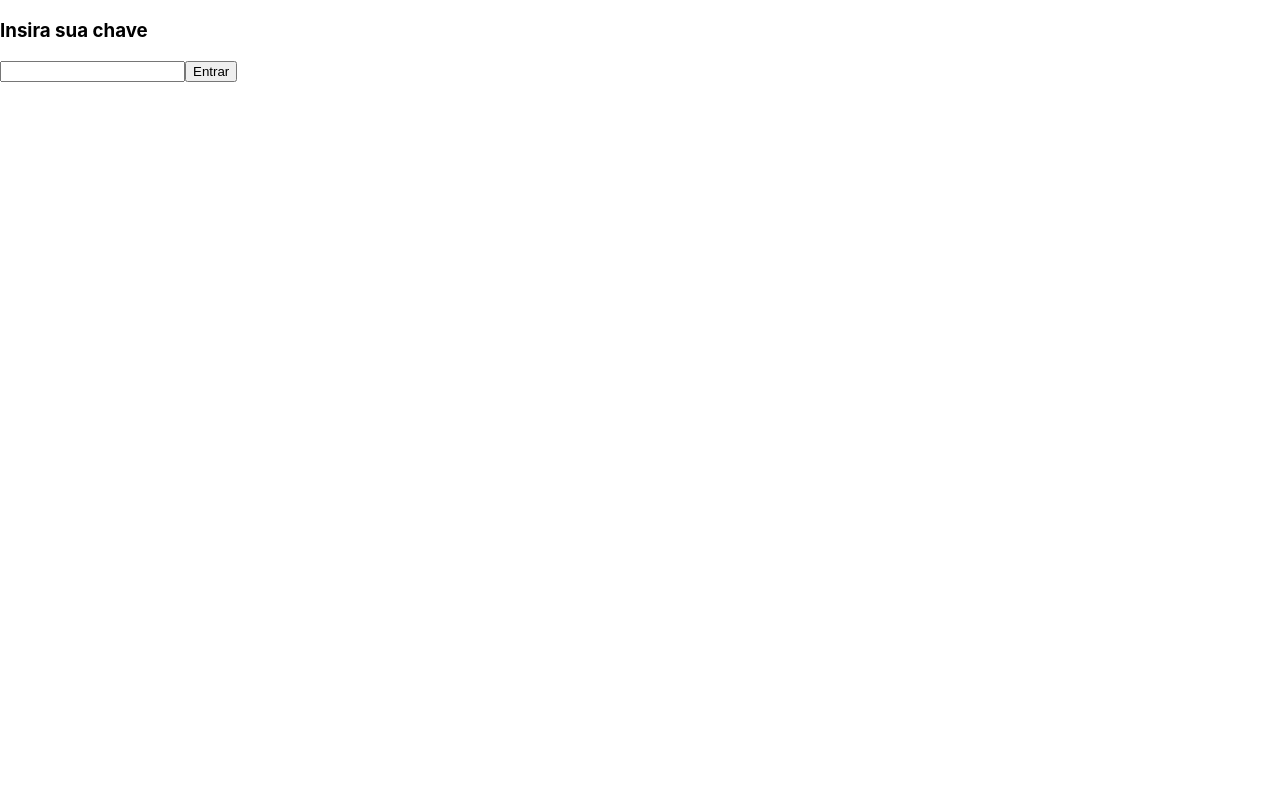
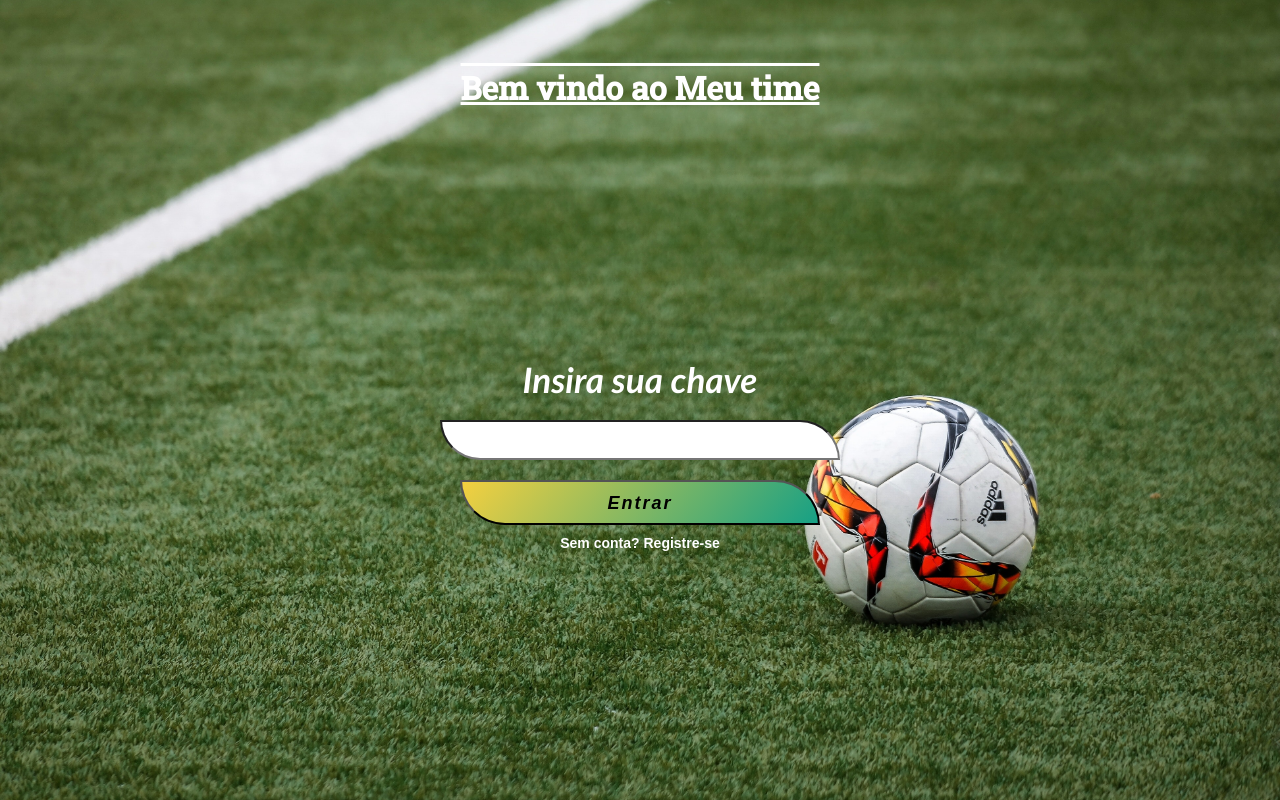
Before and after one commit to Jhonatandbz/meu-time, a React (Create React App) app: page / in a window 1280 px wide. Built offline with nearby package versions, Linux system fonts and the light colour scheme.

Commit message:
finalização

```diff
--- a/src/adapters/apiConfig.ts
+++ b/src/adapters/apiConfig.ts
@@ -1,7 +1,7 @@
 // 'd4c4a53abe5002a0227a38cd3c41b579';
 export const API_URL = 'https://v3.football.api-sports.io/';
 
-let API_KEY = 'blank';
+let API_KEY = '';
 
 export const getApiKey = (): string => {
   return API_KEY;
--- a/src/components/AppComponent/statics/statics.tsx
+++ b/src/components/AppComponent/statics/statics.tsx
@@ -32,6 +32,10 @@ const TeamStatics: React.FC<StaticProps> = ({league, team}) =>{
 
     if(!data?.response.lineups){
         return <h1></h1>
+    }
+
+    if(data?.response.lineups[0].formation == ''){
+        return <h1>Sem dados na API</h1>
     }
 
     const {played, wins, draws, loses} = data.response.fixtures
--- a/src/index.css
+++ b/src/index.css
@@ -1,13 +1,14 @@
-body {
+*{
   margin: 0;
-  font-family: -apple-system, BlinkMacSystemFont, 'Segoe UI', 'Roboto', 'Oxygen',
-    'Ubuntu', 'Cantarell', 'Fira Sans', 'Droid Sans', 'Helvetica Neue',
-    sans-serif;
-  -webkit-font-smoothing: antialiased;
-  -moz-osx-font-smoothing: grayscale;
+  padding: 0;
+  box-sizing: border-box;
+  font-family: sans-serif;
 }
 
-code {
-  font-family: source-code-pro, Menlo, Monaco, Consolas, 'Courier New',
-    monospace;
+ul{
+  list-style: none;
 }
+
+a{
+  text-decoration: none;
+}
--- a/src/pages/App.tsx
+++ b/src/pages/App.tsx
@@ -1,13 +1,16 @@
-import React, {useState} from "react";
+import React, {useEffect, useState} from "react";
+import { useNavigate } from "react-router-dom";
 import "../styles/app.css"
 import Countries from "../components/AppComponent/countries"
 import Leagues from "../components/AppComponent/leagues"
 import Teams from "../components/AppComponent/teams"
 import Players from "../components/AppComponent/players"
 import TeamStatics from "../components/AppComponent/statics/statics"
+import { getApiKey } from "../adapters/apiConfig"
 
 const MeuTime: React.FC = () =>{
 
+    const navigate = useNavigate();
     const [selectedCountry, setSelectedCountry] = useState("")
     const [selectedLeague, setSelectedLeague] = useState("")
     const [selectedTeam, setSelectedTeam] = useState("")
@@ -23,6 +26,21 @@ const MeuTime: React.FC = () =>{
     const teamSelectedEvent = (team: string) => {
         setSelectedTeam(team)
     }
+
+    const backToLogin = () => {
+        navigate('/');
+
+    }
+
+    useEffect(()=>{
+        if(getApiKey() == ''){
+            backToLogin();
+        }
+    }, [])
+
+
+
+
 
     return(
         <div className="containerMain">
--- a/src/pages/index.tsx
+++ b/src/pages/index.tsx
@@ -1,9 +1,9 @@
-import React, { useState, useRef } from "react";
+import React, { useState, useRef, useEffect } from "react";
 import { useNavigate } from "react-router-dom";
 import { makeGetRequest } from "../adapters/get"
 import { setApiKey } from "../adapters/apiConfig"
 import { MyData } from "../interfaces/LoginInterfaces/status"
-import { ToastContainer, toast } from 'react-toastify';
+import "../styles/login.css"
 
 const Login = () => {
 
@@ -24,11 +24,7 @@ const Login = () => {
         }
     }
 
-    const handleApiKeyChange = () => {
-        setApiKey(newApiKey);
-        setNewApiKey('');
-
-        fetchData();
+    useEffect(() => {
 
         if(!data?.response || Object.keys(data.response).length === 0){
             inputKey.current?.classList.add('invalid')
@@ -42,6 +38,18 @@ const Login = () => {
             }
         }
 
+        if(!inputKey.current?.value){
+            setAlertKey('Insira sua chave')
+            inputKey.current?.classList.remove('invalid')
+        }
+
+      }, [data]);
+
+    const handleApiKeyChange = () => {
+        setApiKey(newApiKey);
+        setNewApiKey('');
+
+        fetchData();
     };
 
     const navigate = useNavigate();
@@ -50,13 +58,21 @@ const Login = () => {
     }
 
     return (
-        <>
-            <div className="login">
-                <label htmlFor="key"><h3>{alertKey}</h3></label>
-                <input type="password" name="key" id="key" ref={inputKey} onChange={ (e) => setNewApiKey(e.target.value)}/>
-                <button onClick={() => handleApiKeyChange()}>Entrar</button>
+        <div className="containerLogin">
+            <h1>Bem vindo ao Meu time</h1>
+            <div className="loginContainer">
+
+                <div className="login">
+                    <label htmlFor="key"><h3>{alertKey}</h3></label>
+                    <input type="text" className="key" id="key" ref={inputKey} onChange={ (e) => setNewApiKey(e.target.value)}/>
+                    <button onClick={() => handleApiKeyChange()}><em>Entrar</em></button>
+                </div>
+                <div className="register">
+                    <label htmlFor="registerButton"><p>Sem conta? <a href="https://dashboard.api-football.com/register" target="_blank" rel="noopener noreferrer">Registre-se</a></p></label>
+                </div>
+
             </div>
-        </>
+        </div>
     )
 
 }
--- a/src/styles/app.css
+++ b/src/styles/app.css
@@ -8,7 +8,7 @@
     display: flex;
     flex-direction: column;
     gap: 1em;
-    height: 99vh;
+    height: 100vh;
     background-color: #fff;
 
 }
@@ -18,6 +18,7 @@
     align-items: center;
     border: #000 1px solid;
     gap: 1em;
+    height: 5em;
     background-color: #eaff00;
     background-image: linear-gradient(232deg, #eaff00 17%, #169c38 49%, #0905e3 100%);
 
@@ -83,5 +84,5 @@ select{
     color: #fff;
     background-color: #F4D03F;
     background-image: linear-gradient(132deg, #F4D03F 0%, #16A085 100%);
-    ;
+
 }
--- /dev/null
+++ b/src/styles/login.css
@@ -0,0 +1,108 @@
+@import url('https://fonts.googleapis.com/css2?family=Roboto+Slab:wght@500&display=swap');
+
+.containerLogin{
+    width: 100vw;
+    height: 100vh;
+    background-image: url("../../public/assets/pexels-pixabay-274506.jpg");
+    background-size: cover;
+    background-repeat: no-repeat;
+    background-position: center center;
+    display: flex;
+    flex-direction: column;
+    justify-content: space-evenly;
+    gap: 0px;
+}
+
+.loginContainer{
+    width: 100%;
+    height: 70%;
+    display: flex;
+    flex-direction: column;
+    justify-content: center;
+    align-items: center;
+    gap: 10px;
+
+}
+
+.login h3{
+    font-family: 'Trebuchet MS', 'Lucida Sans Unicode', 'Lucida Grande', 'Lucida Sans', Arial, sans-serif;
+    font-size: 35px;
+    font-style: italic;
+    color: #fff;
+}
+
+.loginContainer .login{
+    width: 100vw;
+    display: flex;
+    flex-direction: column;
+    align-items: center;
+    gap: 20px;
+}
+
+.login > button{
+    border-radius: 0px 50px;
+    width: 20em;
+    height: 2.5em;
+    background: transparent;
+    font-family: 'Roboto Slab', serif;
+    font-weight: bold;
+    letter-spacing: 2px;
+    font-size: 18px;
+    cursor: pointer;
+    background-color: #F4D03F;
+    background-image: linear-gradient(132deg, #F4D03F 0%, #16A085 100%);
+}
+
+.login > .key{
+    border-radius: 0px 50px;
+    width: 30em;
+    height: 3em;
+    padding-left: 22px;
+    font-family: 'Roboto Slab', serif;
+}
+
+.login > .key.invalid{
+    border-radius: 0px 50px;
+    width: 20em;
+    height: 2.5em;
+    padding-left: 18px;
+    border: red 1px solid;
+    color: red;
+    font-family: 'Roboto Slab', serif;
+}
+
+.loginContainer > .register{
+    font-size: 14px;
+    font-weight: bold;
+    font-family: 'Roboto Slab', serif;
+    color: white;
+
+}
+
+.containerLogin > h1{
+    display: flex;
+    justify-content: center;
+    font-family: 'Roboto Slab', serif;
+    color: white;
+    text-decoration: overline underline;
+}
+
+a:link {
+    color: white;
+  }
+
+  a:visited {
+    color: #ccc;
+  }
+
+  a:hover {
+    color: #333;
+  }
+
+  a:active {
+    color: #999;
+  }
+
+  a:focus {
+    color: #ccc;
+  }
```
Also changed, not shown: public/assets/pexels-pixabay-274506.jpg (added).
